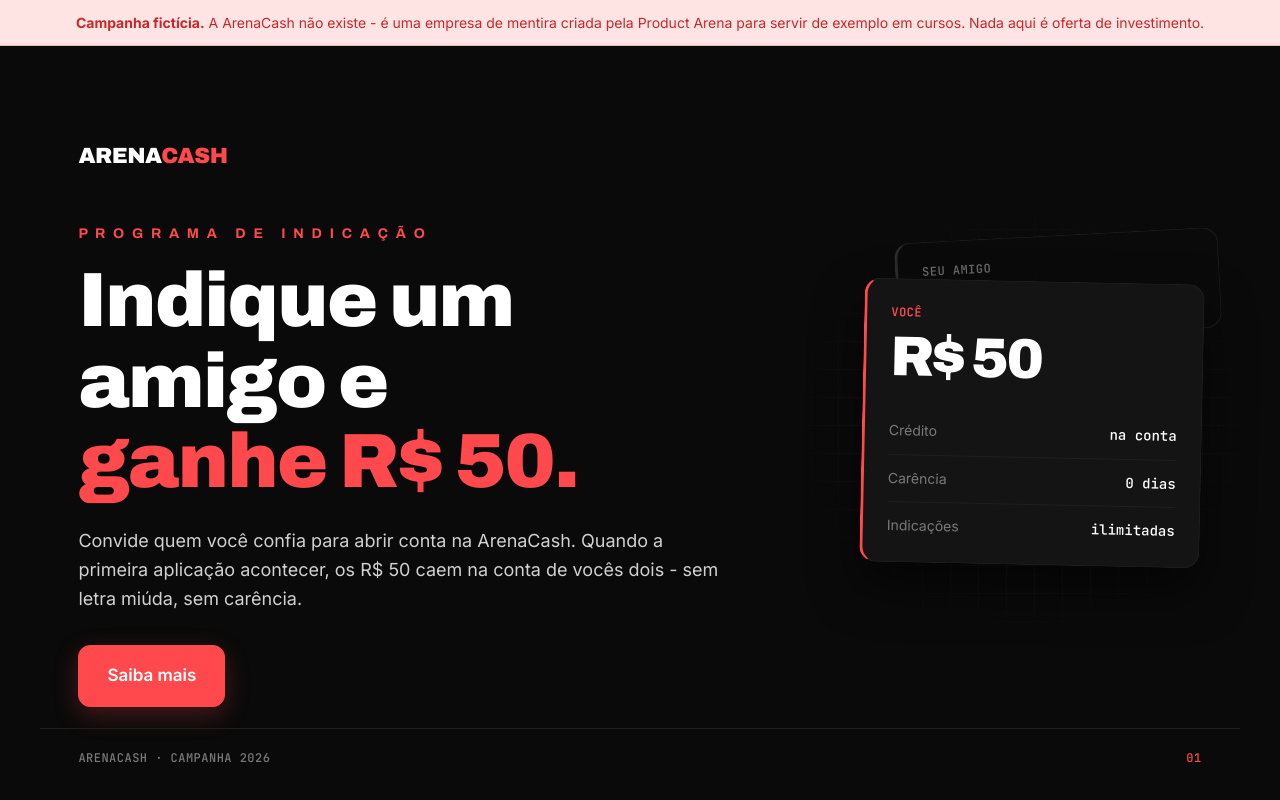
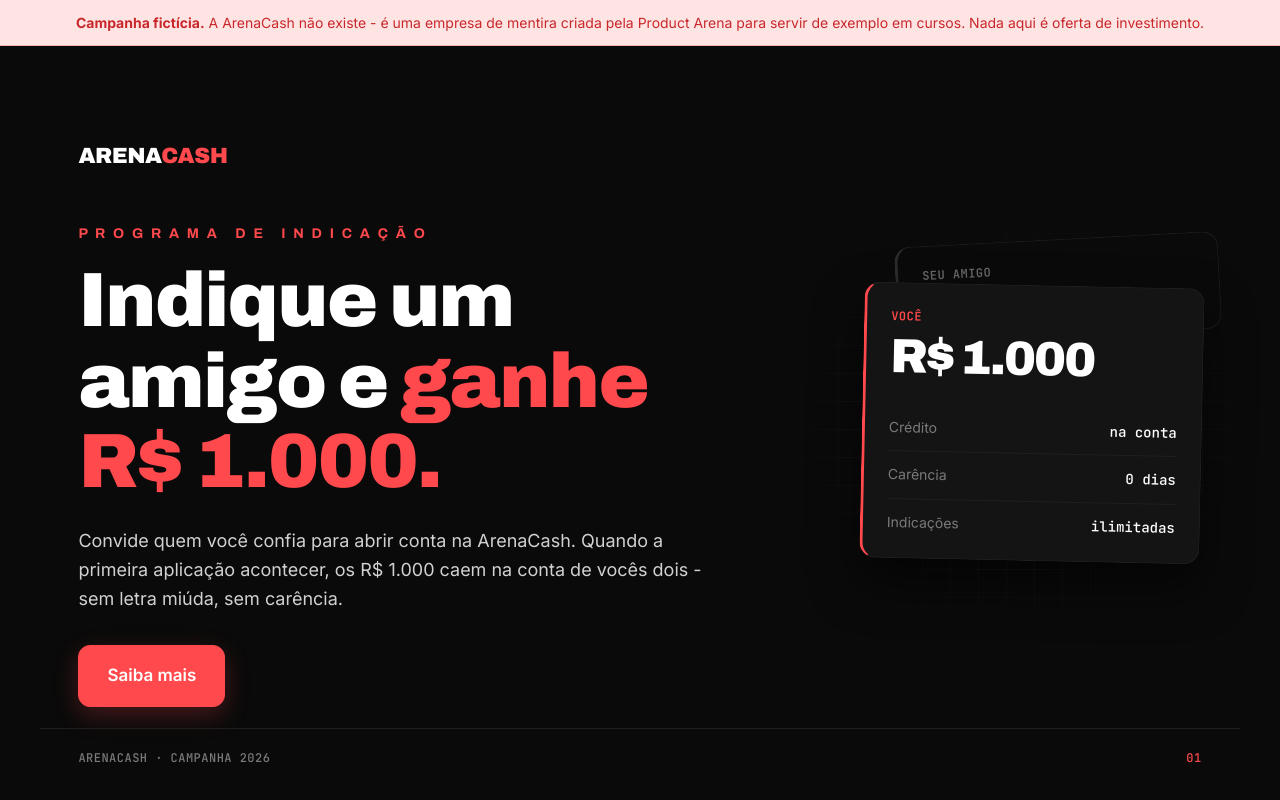
Before and after one commit to isabelachitolina-stack/meu-prototipo-arenacash, a plain HTML site: page index.html in a window 1280 px wide. Drawn offline with Linux system fonts and the light colour scheme.

Commit message:
Aplica R$ 1.000 em toda a campanha, não só no title
O commit anterior (434b7a5) trocou apenas a tag <title>, que é o nome da
aba do navegador. Todo o texto visível da página continuava com R$ 50.

Atualiza os 4 pontos que faltavam: headline, subtítulo e os dois cartões
de recompensa. Ajusta o valor para 48px com white-space: nowrap para
"R$ 1.000" não quebrar a linha dentro do cartão.

Co-Authored-By: Claude Opus 5 (1M context) <noreply@anthropic.com>

```diff
--- a/index.html
+++ b/index.html
@@ -3,7 +3,7 @@
 <head>
 <meta charset="UTF-8">
 <meta name="viewport" content="width=device-width, initial-scale=1.0">
-<title>ArenaCash - Indique um amigo e ganhe R$ 1000</title>
+<title>ArenaCash - Indique um amigo e ganhe R$ 1.000</title>
 <link rel="preconnect" href="https://fonts.googleapis.com">
 <link rel="preconnect" href="https://fonts.gstatic.com" crossorigin>
 <link href="https://fonts.googleapis.com/css2?family=Archivo:wght@400;600;700;900&family=Inter:wght@400;500;600;700&family=JetBrains+Mono:wght@500;600&display=swap" rel="stylesheet">
@@ -215,12 +215,14 @@ body {
   display: block;
   font-family: var(--font-display);
   font-weight: var(--fw-black);
-  font-size: 56px;
+  /* 48px em vez de 56px: "R$ 1.000" tem mais dígitos e quebrava a linha do cartão */
+  font-size: 48px;
   line-height: 0.95;
   letter-spacing: -0.04em;
+  white-space: nowrap;
   color: var(--pa-white);
 }
-.reward-card--back .reward-value { font-size: 34px; color: var(--pa-gray-300); }
+.reward-card--back .reward-value { font-size: 30px; color: var(--pa-gray-300); }
 
 .reward-specs {
   list-style: none;
@@ -380,11 +382,11 @@ h1 .accent { color: var(--pa-red); }
 
       <span class="pa-eyebrow pa-eyebrow--red">P R O G R A M A &nbsp; D E &nbsp; I N D I C A Ç Ã O</span>
 
-      <h1>Indique um amigo e <span class="accent">ganhe R$ 50.</span></h1>
+      <h1>Indique um amigo e <span class="accent">ganhe R$ 1.000.</span></h1>
 
       <p class="hero-sub">
         Convide quem você confia para abrir conta na ArenaCash. Quando a primeira aplicação
-        acontecer, os R$ 50 caem na conta de vocês dois - sem letra miúda, sem carência.
+        acontecer, os R$ 1.000 caem na conta de vocês dois - sem letra miúda, sem carência.
       </p>
 
       <a class="btn btn--primary btn--lg" href="#">Saiba mais</a>
@@ -394,12 +396,12 @@ h1 .accent { color: var(--pa-red); }
     <aside class="reward-stack">
       <div class="reward-card reward-card--back">
         <span class="reward-eyebrow">Seu amigo</span>
-        <span class="reward-value">R$ 50</span>
+        <span class="reward-value">R$ 1.000</span>
       </div>
 
       <div class="reward-card reward-card--front">
         <span class="reward-eyebrow">Você</span>
-        <span class="reward-value">R$ 50</span>
+        <span class="reward-value">R$ 1.000</span>
         <ul class="reward-specs">
           <li><span>Crédito</span><strong>na conta</strong></li>
           <li><span>Carência</span><strong>0 dias</strong></li>
```
